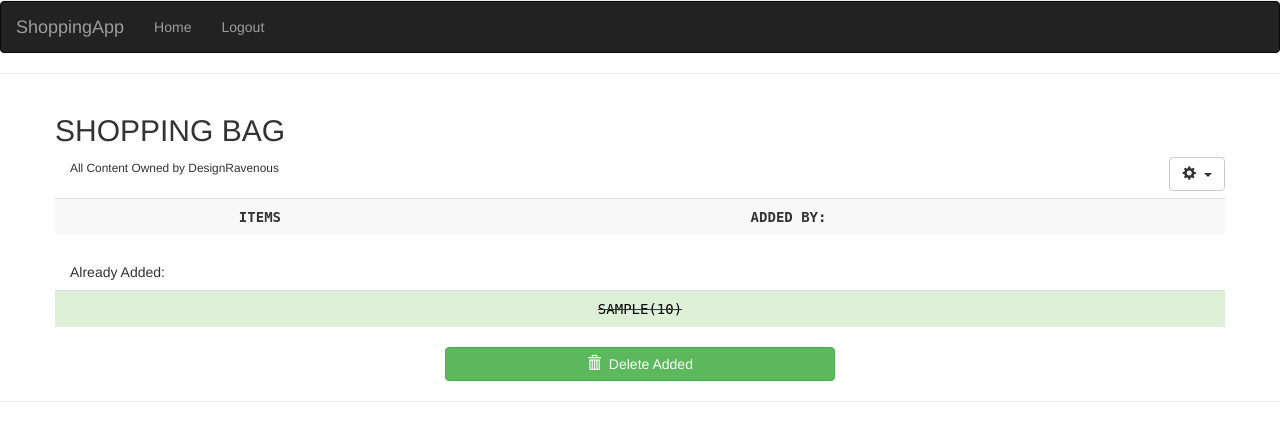
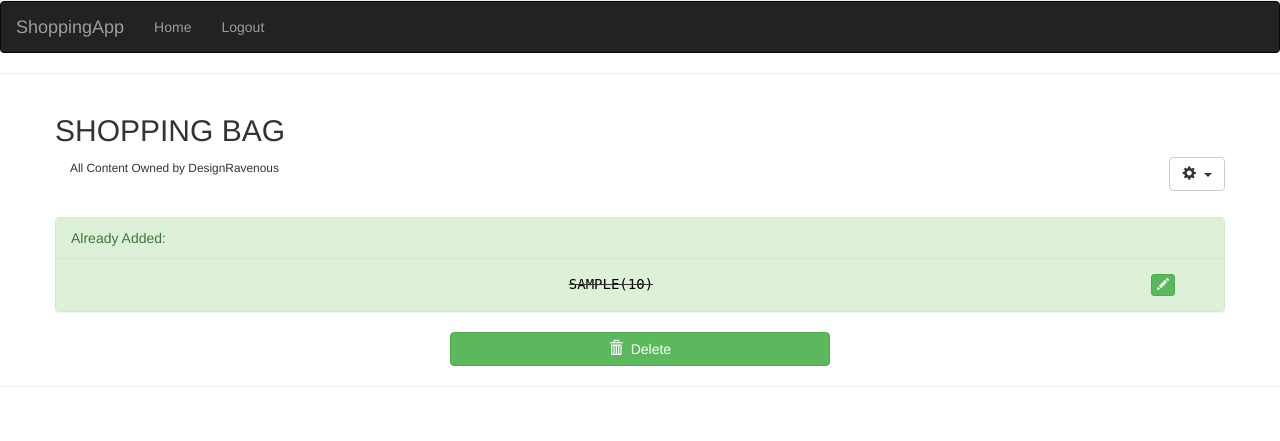
Before and after one commit to designravenous/Shopping_app, a Flask app: page / in a window 1280 px wide. Shown: the part 140-581 px from the top of the page. Run offline with Flask 2, Linux system fonts and the light colour scheme; a user stored in the database is signed in; tables that the repository leaves empty hold one stand-in row (values such as "Sample post"); lists and menus that the app fills with data are empty; some libraries are stand-ins or nearby versions.

Commit message:
change tables to panels and added button for modify

```diff
--- a/application/templates/index.html
+++ b/application/templates/index.html
@@ -18,53 +18,79 @@
                 </div>
             </br>
         </br>
+        {% if not_added|length >= 1 %}
+        <div class="panel panel-primary">
+            <div class="panel-heading">Items</div>
+        </div>
+        {% endif %}
         {% if not_added|length >= 1 or added_to_chart|length >= 1%}
-        <table class="table table-striped">
-                <div class="col-xs-12">
-            <tread>
-            <tr>
-            <th class="text-center"style="font-family: 'Major Mono Display', monospace;">ITEMS</th>
-            <th class="text-center visible-md visible-lg"style="font-family: 'Major Mono Display', monospace;">ADDED BY:</th>
-            <th class="text-right"style="font-family: 'Major Mono Display', monospace;"></th>
-        </tr>
-        </tread>
-        <tbody>
         {% for post in not_added %}
             {% if post.quantity == 1 %}
-                <tr>
-                    <td class="text-center" style="font-family: 'Major Mono Display', monospace;"><a href={{ url_for('basket_status', item_id = post.id) }}  style="color:black; text-decoration: none;">{{ post.item.upper() }}</a></td>
-                    <td class="text-center visible-md visible-lg" style="font-family: 'Major Mono Display', monospace;">{{ post.author.username }}</td>
-                    <td><button type="button" class="btn btn-warning btn-xs" data-toggle="collapse" data-target="#demo" style="float:right; margin-right:3%;"><span class="glyphicon glyphicon-pencil"></span></button></td>
-                </tr>
+                <div class="panel-body text-center" style="font-family: 'Major Mono Display', monospace; border-bottom-width: 1px;" ><a href={{ url_for('basket_status', item_id = post.id) }} class="text-left" style="color:black; text-decoration: none;">{{ post.item.upper() }}</a><button type="button" class="btn btn-warning btn-xs btn-right" data-toggle="collapse" data-target="#{{ post.id }}" style="float:right; margin-right:3%;"><span class="glyphicon glyphicon-pencil"></span></button>
+                </div>
+                <div id="{{ post.id }}" class="collapse panel-body text-center" style="background-color:lightgray; border-radius:3px;">
+                    <form action="" method="POST" style="font-family: 'Major Mono Display">
+                        <label>Item:</label>
+                        <input value="{{ post.item }}"></input>
+                        <label>Quantity</label>
+                        <select>
+                            <option>1</option>
+                            <option>2</option>
+                            <option>3</option>
+                            <option>4</option>
+                            <option>5</option>
+                            <option>6</option>
+                            <option>7</option>
+                            <option>8</option>
+                            <option>9</option>
+                            <option>10</option>
+                        </select>&nbsp;
+                        <button type="submit" class="btn btn-primary btn-xs">Update</button>
+                    </form>
+                </div>
             {% else %}
-                <tr>
-                    <td class="text-center" style="font-family: 'Major Mono Display', monospace;"><a href={{ url_for('basket_status', item_id = post.id) }}  style="color:black; text-decoration: none;">{{ post.item.upper() }}({{ post.quantity }})</a></td>
-                    <td class="text-center visible-md visible-lg" style="font-family: 'Major Mono Display', monospace;">{{ post.author.username }}</td>
-                    <td><button type="button" class="btn btn-warning btn-xs btn-right" data-toggle="collapse" data-target="#demo" style="float:right; margin-right:3%;"><span class="glyphicon glyphicon-pencil"></span></button></td>
-                </tr>
+            <div class="panel-body text-center" style="font-family: 'Major Mono Display', monospace; border-bottom-width: 1px;" ><a href={{ url_for('basket_status', item_id = post.id) }} class="text-left" style="color:black; text-decoration: none;">{{ post.item.upper() }}({{ post.quantity }})</a><button type="button" class="btn btn-warning btn-xs btn-right" data-toggle="collapse" data-target="#{{ post.id }}" style="float:right; margin-right:3%;"><span class="glyphicon glyphicon-pencil"></span></button>
+            </div>
+            <div id="{{ post.id }}" class="collapse panel-body text-center" style="background-color:lightgray; border-radius:3px;">
+                <form action="" method="POST" style="font-family: 'Major Mono Display">
+                    <label>Item:</label>
+                    <input value="{{ post.item }}"></input>
+                    <label>Quantity</label>
+                    <select>
+                        <option>1</option>
+                        <option>2</option>
+                        <option>3</option>
+                        <option>4</option>
+                        <option>5</option>
+                        <option>6</option>
+                        <option>7</option>
+                        <option>8</option>
+                        <option>9</option>
+                        <option>10</option>
+                    </select>&nbsp;
+                    <button type="submit" class="btn btn-primary btn-xs">Update</button>
+                </form>
+            </div>
                 {% endif %}
+
         {% endfor %}
-        </tbody>
-        </table>
+
         {% if added_to_chart|length >= 1 %}
-        <h5 class="col-xs-5">Already Added:</h5>
-        <table class="table table-striped">
-            <tbody>
+        <br>
+        <div class="panel panel-success">
+            <div class="panel-heading">Already Added:</div>
             {% for goodie in added_to_chart %}
                 {% if goodie.quantity == 1 %}
-                    <tr class="success">
-                    <td class="text-center" style="font-family: 'Major Mono Display', monospace;"><del><a href= {{ url_for('basket_status', item_id = goodie.id) }} style="color:black; text-decoration: none;">{{ goodie.item.upper() }}</a></del></td>
-                    </tr>
+
+                    <div class="panel-body text-center bg-success border-success" style="font-family: 'Major Mono Display', monospace;"><del><a href= {{ url_for('basket_status', item_id = goodie.id) }} style="color:black; text-decoration: none;">{{ goodie.item.upper() }}</a><button type="button" class="btn btn-success btn-xs btn-right" data-toggle="collapse" data-target="#" style="float:right; margin-right:3%;"><span class="glyphicon glyphicon-pencil"></span></button></del></div>
+
                 {% else %}
-                    <tr class="success">
-                    <td class="text-center" style="font-family: 'Major Mono Display', monospace;"><del><a href= {{ url_for('basket_status', item_id = goodie.id) }} style="color:black; text-decoration: none;">{{ goodie.item.upper() }}({{ goodie.quantity }})</a></del></td>
-                    </tr>
+                <div class="panel-body text-center bg-success border-success" style="font-family: 'Major Mono Display', monospace;"><del><a href= {{ url_for('basket_status', item_id = goodie.id) }} style="color:black; text-decoration: none;">{{ goodie.item.upper() }}({{ goodie.quantity }})</a><button type="button" class="btn btn-success btn-xs btn-right" data-toggle="collapse" data-target="#" style="float:right; margin-right:3%;"><span class="glyphicon glyphicon-pencil"></span></button></del></div>
             {% endif %}
     {% endfor %}
     {% endif %}
-    </tbody>
-    </table>
-    <h1 class="col-xs-4"></h1><a href={{ url_for('delete_added_items') }} type="button" class="col-xs-4 btn btn-success"><span class="glyphicon glyphicon-trash"></span>&nbsp;&nbsp;Delete Added</a><h1 class="col-xs-4"></h1>
+    </div>    </div>
+    <h1 class="col-xs-4"></h1><a href={{ url_for('delete_added_items') }} type="button" class="col-xs-4 btn btn-success"><span class="glyphicon glyphicon-trash"></span>&nbsp;&nbsp;Delete</a><h1 class="col-xs-4"></h1>
     {% else %}
     <h4>Add Groceries To Your ShoppingBag </h4>
     {% endif %}
```
